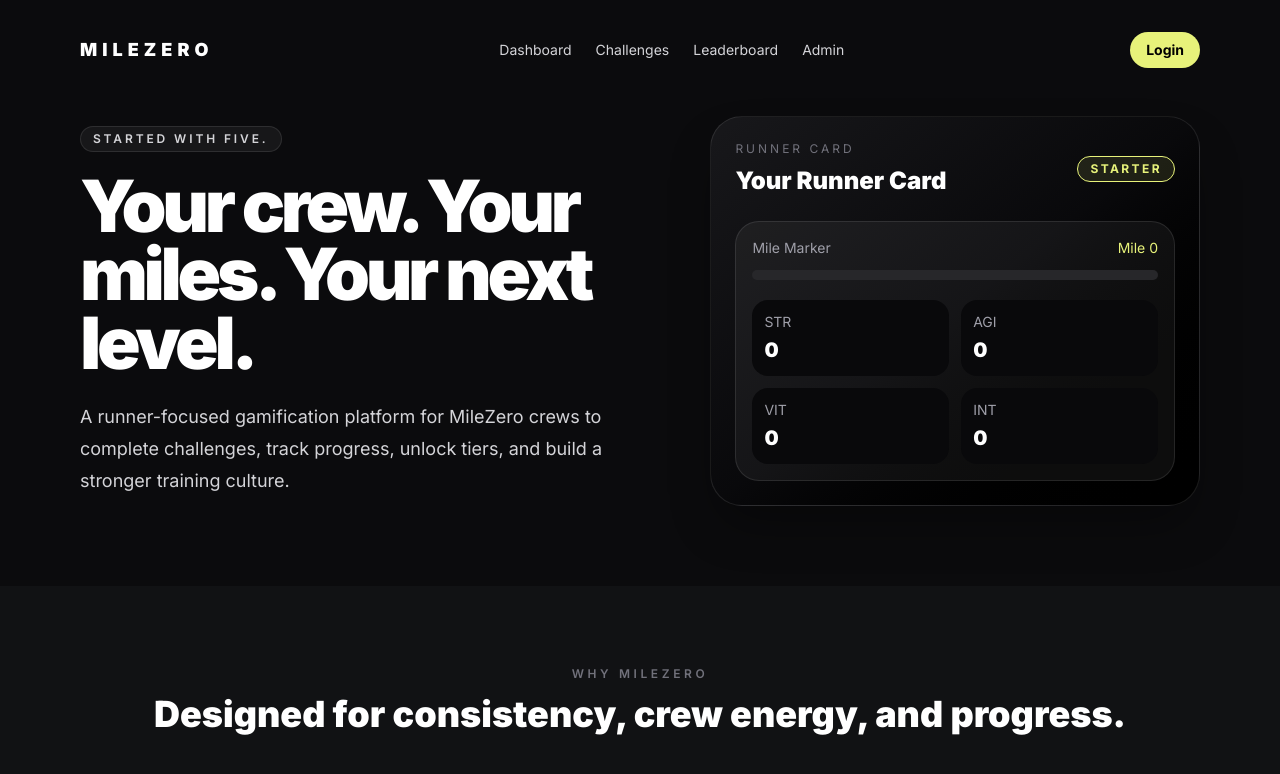
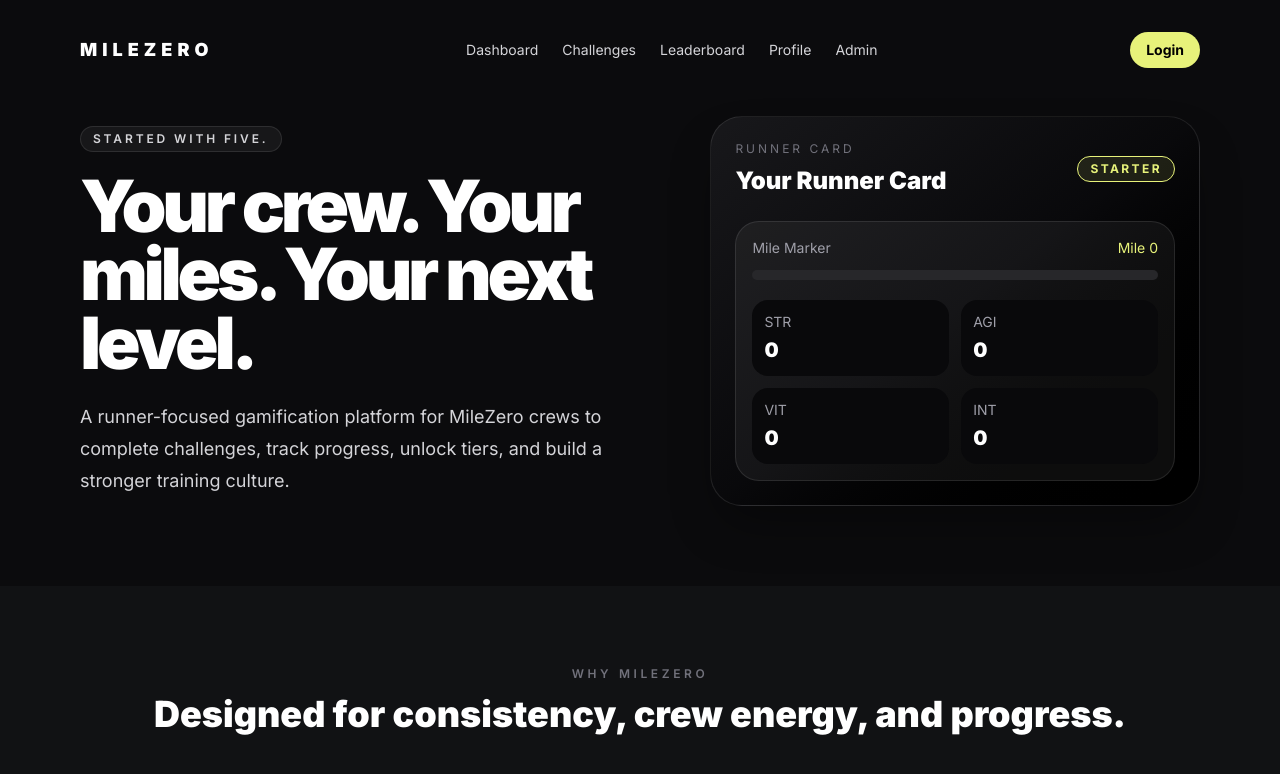
Before and after one commit to SamAscend/MILEZEROHQ, a Next.js app: page / in a window 1280 px wide. Shown: the top 774 px of the page. Built offline with nearby package versions, Linux system fonts and the light colour scheme; no server answers.

Commit message:
Restore profile link in desktop navbar

```diff
--- a/app/page.tsx
+++ b/app/page.tsx
@@ -43,6 +43,7 @@ export default function Home() {
             <Link href="/dashboard">Dashboard</Link>
             <Link href="/challenges">Challenges</Link>
             <Link href="/leaderboard">Leaderboard</Link>
+            <Link href="/profile">Profile</Link>
             {!isLoggedIn && <Link href="/admin/login">Admin</Link>}
           </nav>
           {isLoggedIn ? (
```
